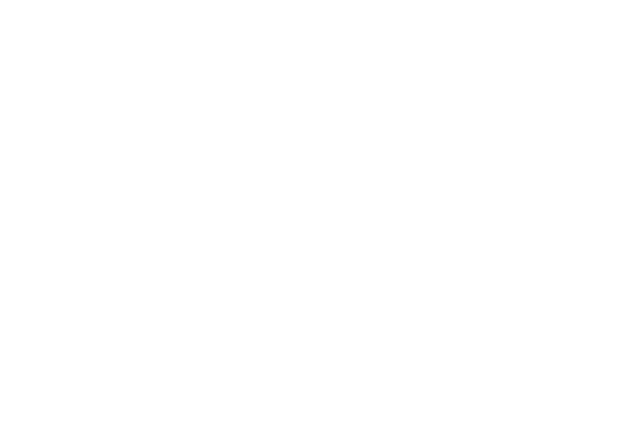
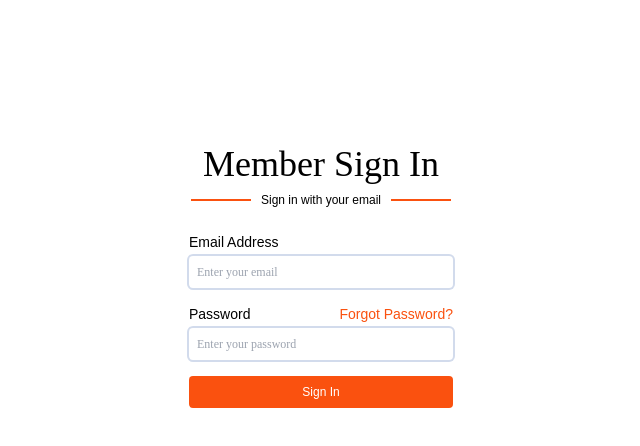
Before and after one commit to YomZsamora/job-board-frontend, a React (Create React App) app: page / in a window 1280 px wide. Shown: the top 446 px of the page, without its empty margins (319-959 px from the left). Built offline with nearby package versions, Linux system fonts and the light colour scheme.

Commit message:
Login page finalised.

```diff
--- a/src/components/App.js
+++ b/src/components/App.js
@@ -1,9 +1,9 @@
-import '../App.css';
+import Login from './auth/Login'
 
 function App() {
   return (
     <div className="App">
-
+      <Login />
     </div>
   );
 }
--- a/src/components/auth/Login.js
+++ b/src/components/auth/Login.js
@@ -0,0 +1,30 @@
+
+
+function Login() {
+    return (
+        <div className="w-1/4 mx-auto h-screen">
+            <div className="py-36">
+                <div className="login-title text-center mb-6">
+                    <h3 className="text-nunito-bold text-4xl mb-2">Member Sign In</h3>
+                    <p className="text-nunito-regular text-xs"><span>Sign in with your email</span></p>
+                </div>
+                <form className="px-7">
+                    <div className="mb-4">
+                        <label className="block text-sm mb-1">Email Address</label>
+                        <input className="inline-block w-full text-xs text-primary ring-2 ring-primary-light rounded py-2 px-2 text-nunito-light focus:outline-none focus:ring-2 focus:ring-secondary" type="text" autoComplete="off" placeholder="Enter your email" id="email"  name="email" />
+                    </div>
+                    <div className="mb-4">
+                        <div className="flex justify-between mb-1 text-sm">
+                            <p>Password</p>
+                            <p className="text-secondary">Forgot Password?</p>
+                        </div>
+                        <input className="w-full text-xs text-primary ring-2 ring-primary-light rounded py-2 px-2 text-nunito-light focus:outline-none focus:ring-2 focus:ring-secondary" type="password" autoComplete="off" placeholder="Enter your password" id="password"  name="password" />
+                    </div>
+                    <button class="w-full bg-secondary transition duration-150 ease-in-out hover:bg-secondary/50 rounded text-white px-6 py-2 text-xs">Sign In</button>
+                </form>
+            </div>
+        </div>
+    )
+}
+
+export default Login;
--- a/src/index.css
+++ b/src/index.css
@@ -1,15 +1,18 @@
+/* --------
+IMPORTS
+-----------
+*/
+
 @tailwind base;
 @tailwind components;
 @tailwind utilities;
 
 @import url('nunito.css');
 
-
-
-
-body {
-  font-family: 'NunitoRegular', sans-serif;
-}
+/* ------------
+NUNITO FONTS
+---------------
+*/
 
 .text-nunito-Regular {
   font-family: 'NunitoRegular'
@@ -42,3 +45,27 @@ body {
 .text-nunito-extraLight {
   font-family: 'NunitoExtraLight'
 }
+
+/* ------------
+GENERAL STUFF
+---------------
+*/
+
+body {
+  font-family: 'NunitoRegular', sans-serif;
+}
+
+
+.login-title p {
+  display: flex;
+  align-items: center;
+  justify-content: center;
+}
+
+.login-title p:after, .login-title p:before {
+  content: '';
+  width: 60px;
+  height: 2px;
+  background: #fa510f;
+  margin: 0 10px;
+}
--- a/tailwind.config.js
+++ b/tailwind.config.js
@@ -1,17 +1,14 @@
 module.exports = {
-  content: [],
+  content: [
+    "./src/**/*.{js,jsx,ts,tsx}",
+  ],
   theme: {
     extend: {},
     colors: {
-      default: '#0F172A',
       white: '#ffffff',
-      'btn-dark': '#14283F',
-      'btn-light': '#193952',
-      'blue-light': '#41BEF6',
-      'input-default': '#1E293B',
-      'grey': {
-        700: '#91A0B3'
-      }
+      primary: '#101f3c',
+      secondary: '#fa510f',
+      'primary-light': '#d2dbec',
     }
   },
   plugins: [],
```
